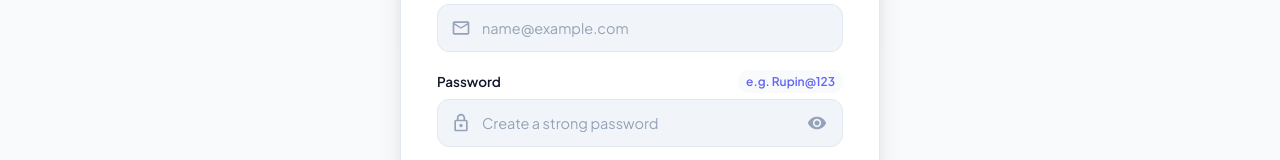
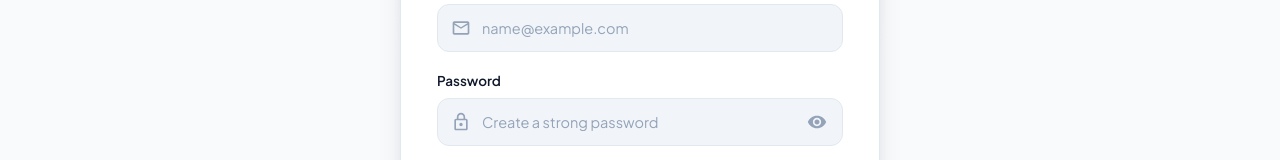
Before and after one commit to shashikantRupin/mern-blog-app, a React (Vite) app in the folder frontend/: page /signup in a window 1280 px wide. Shown: the part 443-603 px from the top of the page. Built offline with nearby package versions, Linux system fonts and the light colour scheme; the HTML template or start-up script is replaced by a standard one.

Commit message:
signup page is updated

```diff
--- a/frontend/src/Components/SignUP.jsx
+++ b/frontend/src/Components/SignUP.jsx
@@ -149,7 +149,7 @@ const Signup = () => {
           <div className="auth-field">
             <div className="auth-label-row">
               <label className="auth-label">Password</label>
-              <span className="password-example-hint">e.g. Rupin@123</span>
+
             </div>
 
             <div className="auth-input-wrapper">
```
